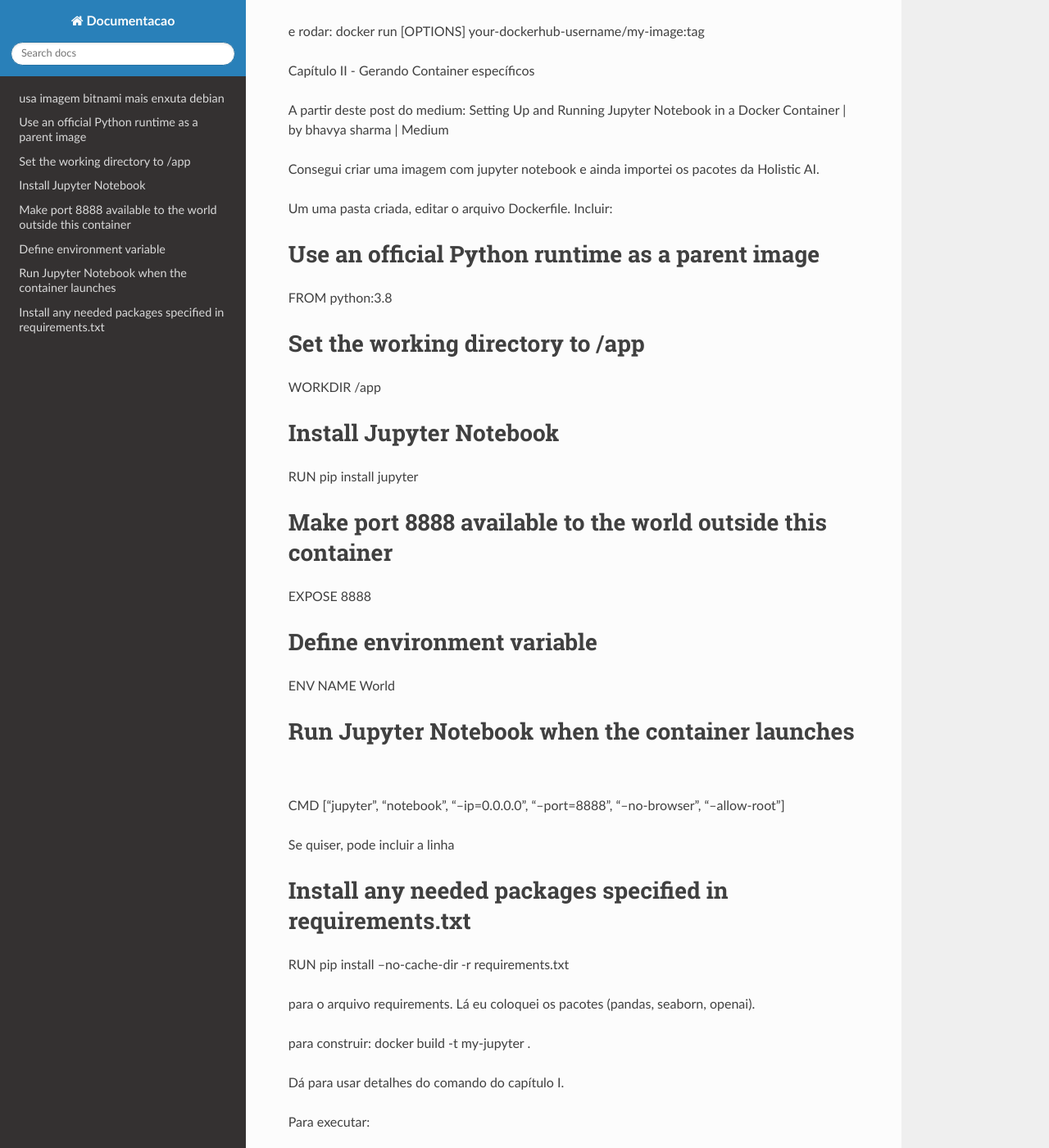
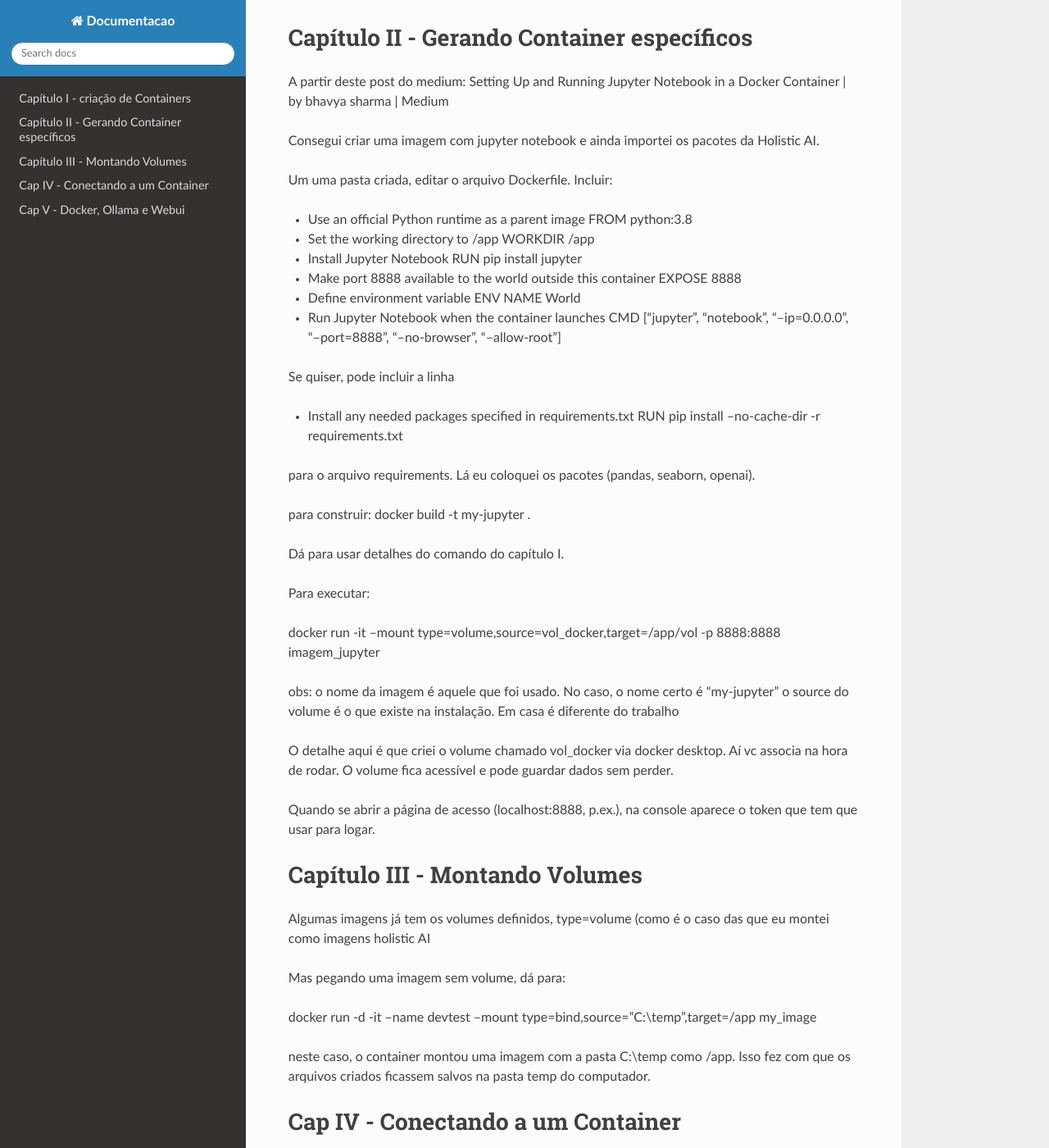
Before and after one commit to eniohandy/Documentacao, a Sphinx documentation site: the page built from docs/source/docker_2.md, in a window 1280 px wide and 1400 px high, scrolled down 1333 px. Shown: the whole window at 82% size. Built offline with Sphinx 7.4.7 and the Read the Docs theme 3.1.0, drawn with Linux system fonts in a browser that asks for light colours; some of the changed text lies outside the part shown.

Commit message:
Update docker_2.md

```diff
--- a/docs/source/docker_2.md
+++ b/docs/source/docker_2.md
@@ -1,6 +1,6 @@
 Docker - Manual para criação de containers, transferência para repositório, download em outro servidor e mais.
 
-Capítulo I - criação de Containers
+# Capítulo I - criação de Containers
 
 
 Criar container
@@ -32,7 +32,7 @@ Editar o arquivo Dockerfile e incluir o que mais quiser.
 
 e.g.
 
-# usa imagem bitnami mais enxuta debian
+- usa imagem bitnami mais enxuta debian
 e instala utils que tem ping
 FROM  bitnami/minideb:latest
 RUN apt-get update && apt-get install -y iputils-ping
@@ -64,7 +64,7 @@ docker run [OPTIONS] your-dockerhub-username/my-image:tag
 
 
 
-Capítulo II - Gerando Container específicos
+# Capítulo II - Gerando Container específicos
 
 
 A partir deste post do medium: Setting Up and Running Jupyter Notebook in a Docker Container | by bhavya sharma | Medium
@@ -73,28 +73,28 @@ Consegui criar uma imagem com jupyter notebook e ainda importei os pacotes da Ho
 
 Um uma pasta criada, editar o arquivo Dockerfile. Incluir:
 
-# Use an official Python runtime as a parent image
+- Use an official Python runtime as a parent image
 FROM python:3.8
 
-# Set the working directory to /app
+- Set the working directory to /app
 WORKDIR /app
 
-# Install Jupyter Notebook
+- Install Jupyter Notebook
 RUN pip install jupyter
 
-# Make port 8888 available to the world outside this container
+- Make port 8888 available to the world outside this container
 EXPOSE 8888
 
-# Define environment variable
+- Define environment variable
 ENV NAME World
 
-# Run Jupyter Notebook when the container launches
+- Run Jupyter Notebook when the container launches
 CMD ["jupyter", "notebook", "--ip=0.0.0.0", "--port=8888", "--no-browser", "--allow-root"]
 
 
 Se quiser, pode incluir a linha
 
-# Install any needed packages specified in requirements.txt
+- Install any needed packages specified in requirements.txt
 RUN pip install --no-cache-dir -r requirements.txt
 
 para o arquivo requirements. Lá eu coloquei os pacotes (pandas, seaborn, openai).
@@ -120,7 +120,7 @@ Quando se abrir a página de acesso (localhost:8888, p.ex.), na console aparece
 
 
 
-Capítulo III - Montando Volumes
+# Capítulo III - Montando Volumes
 
 
 Algumas imagens já tem os volumes definidos, type=volume (como é o caso das que eu montei como imagens holistic AI
@@ -131,7 +131,7 @@ docker run -d -it --name devtest --mount type=bind,source="C:\temp",target=/app
 
 neste caso, o container montou uma imagem com a pasta C:\temp como /app. Isso fez com que os arquivos criados ficassem salvos na pasta temp do computador.
 
-Cap IV - Conectando a um Container
+# Cap IV - Conectando a um Container
 
 
 docker container attach my_image
@@ -143,7 +143,7 @@ Para abrir um prompt bash:
 
 docker exec -it <mycontainer> bash
 
-Cap V - Docker, Ollama e Webui
+# Cap V - Docker, Ollama e Webui
 
 
 How to use Ollama with Open WebUI with Docker and Docker Compose
```
